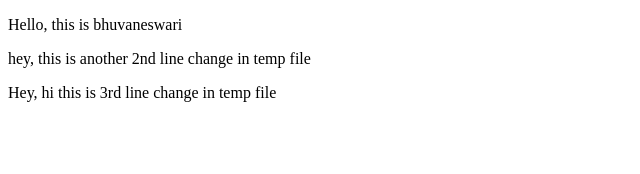
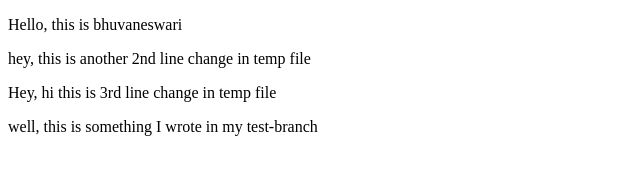
Before and after one commit to Bhuvna27/Deep-Learning, a plain HTML site: page temp.html in a window 1280 px wide. Shown: the whole page, without its empty margins (0-640 px from the left). Drawn offline with Linux system fonts and the light colour scheme.

Commit message:
added a line in the fourth

```diff
--- a/temp.html
+++ b/temp.html
@@ -9,5 +9,6 @@
     <p>Hello, this is bhuvaneswari</p>
     <p>hey, this is another 2nd line change in temp file</p>
     <p>Hey, hi this is 3rd line change in temp file</p>
+    <p>well, this is something I wrote in my test-branch</p>
 </body>
 </html>
```
